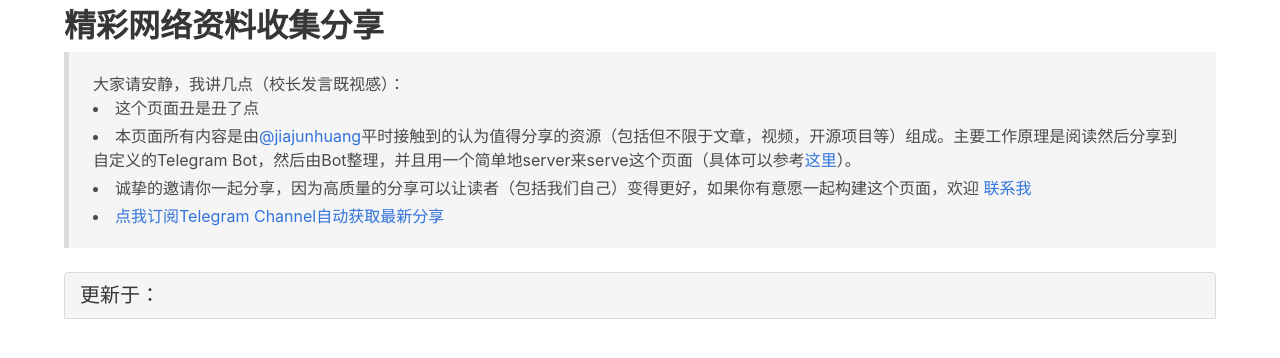
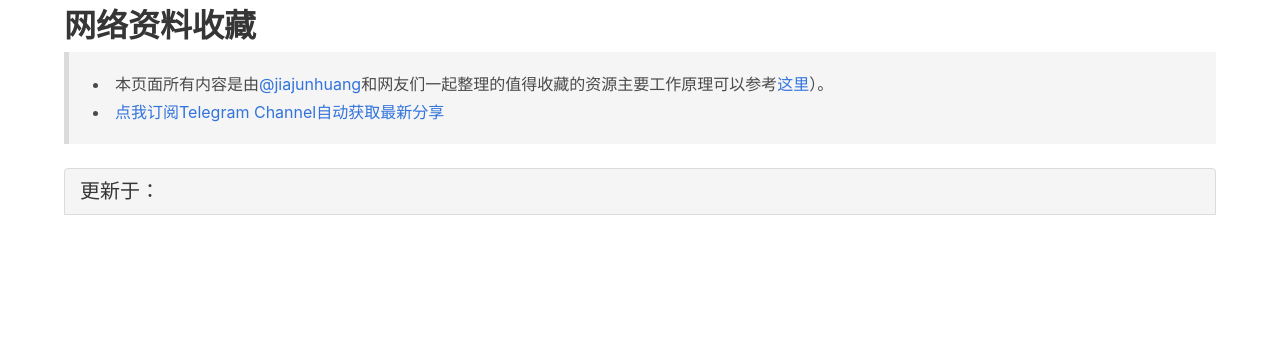
Before and after one commit to jiajunhuang/tgbot, a Flask app: template templates/index.html in a window 1280 px wide. Shown: the top 358 px of the page. Run offline with Flask 2, Linux system fonts and the light colour scheme; the template is opened without the code that fills it, so the values that code supplies are empty; some libraries are stand-ins or nearby versions.

Commit message:
update template

```diff
--- a/templates/index.html
+++ b/templates/index.html
@@ -3,7 +3,7 @@
     <head>
         <meta charset="utf-8">
         <meta name="viewport" content="width=device-width, initial-scale=1">
-        <title>精彩网络资料收集分享</title>
+        <title>网络资料收藏</title>
         <!-- Global site tag (gtag.js) - Google Analytics -->
         <link rel="stylesheet" href="https://cdnjs.cloudflare.com/ajax/libs/bulma/0.7.1/css/bulma.css" />
         <script defer src="https://use.fontawesome.com/releases/v5.1.0/js/all.js"></script>
@@ -41,7 +41,7 @@
         <div class="container">
           <div class="navbar-brand">
             <a class="navbar-item" href="https://share.jiajunhuang.com/">
-              <h2 class="title is-3">精彩网络资料收集分享</h2>
+              <h2 class="title is-3">网络资料收藏</h2>
             </a>
 
             <a role="button" class="navbar-burger" aria-label="menu" aria-expanded="false">
@@ -55,10 +55,9 @@
       <div class="container">
         <div class="content">
         <blockquote>
-            大家请安静，我讲几点（校长发言既视感）：
-            <li>这个页面丑是丑了点</li>
-            <li>本页面所有内容是由<a href="https://jiajunhuang.com">@jiajunhuang</a>平时接触到的认为值得分享的资源（包括但不限于文章，视频，开源项目等）组成。主要工作原理是阅读然后分享到自定义的Telegram Bot，然后由Bot整理，并且用一个简单地server来serve这个页面（具体可以参考<a href="https://jiajunhuang.com/articles/2018_09_02-write_a_tgbot.md.html">这里</a>）。</li>
-            <li>诚挚的邀请你一起分享，因为高质量的分享可以让读者（包括我们自己）变得更好，如果你有意愿一起构建这个页面，欢迎 <a href="https://jiajunhuang.com/aboutme">联系我</a></li>
+            <li>
+                本页面所有内容是由<a href="https://jiajunhuang.com">@jiajunhuang</a>和网友们一起整理的值得收藏的资源主要工作原理可以参考<a href="https://jiajunhuang.com/articles/2018_09_02-write_a_tgbot.md.html">这里</a>）。
+            </li>
             <li>
             <a role="button" class="btn btn-primary" href="https://t.me/jiajunhuangcom">点我订阅Telegram Channel自动获取最新分享</a>
             </li>
@@ -71,9 +70,7 @@
             <hr />
             {% endif %}
         <nav class="panel">
-          <p class="panel-heading">
-            更新于：{{ urls[0].created_at }}
-          </p>
+          <p class="panel-heading">更新于：{{ urls[0].created_at }}</p>
         {% for url in urls %}
           <div class="panel-block">
             <div class="columns url-columns">
```
